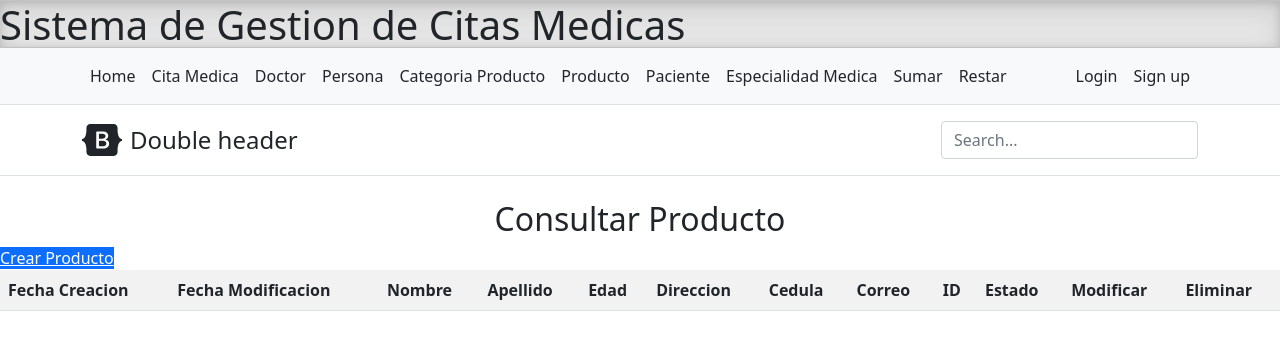
After one commit to jopalomeque/SISTAC, a Django app: page /consultar_producto/ in a window 1280 px wide. The commit adds this page. Shown: the top 350 px of the page. Run offline with Django 3.2, Linux system fonts and the light colour scheme; data that the repository does not hold is empty; some libraries are stand-ins or nearby versions.

Commit message:
Listo para subir

```diff
--- a/SISTAC/urls.py
+++ b/SISTAC/urls.py
@@ -20,4 +20,5 @@ from django.urls import path, include
 urlpatterns = [
     path('admin/', admin.site.urls),
     path('', include('cita_medica.urls')),
+    path('', include('inventario.urls')),
 ]
--- a/cita_medica/templates/base.html
+++ b/cita_medica/templates/base.html
@@ -85,6 +85,12 @@
                 <li class="nav-item"><a href="{% url 'consultar_persona' %}" class="nav-link link-dark px-2">Persona</a>
                 </li>
 
+                <li class="nav-item"><a href="{% url 'consultar_categoria_producto' %}" class="nav-link link-dark px-2">Categoria Producto</a>
+                </li>
+
+                <li class="nav-item"><a href="{% url 'consultar_producto' %}" class="nav-link link-dark px-2">Producto</a>
+                </li>
+
                 <li class="nav-item"><a href="#" class="nav-link link-dark px-2">Paciente</a></li>
                 <li class="nav-item"><a href="#" class="nav-link link-dark px-2">Especialidad Medica</a></li>
                 <li class="nav-item"><a href="{% url 'sumar' %}" class="nav-link link-dark px-2">Sumar</a></li>
--- /dev/null
+++ b/inventario/templates/producto/consultar_producto.html
@@ -0,0 +1,48 @@
+{% extends 'base.html' %}
+{% load crispy_forms_tags %}
+{% block contenido %}
+
+
+    <h2 class="card-title text-center"> Consultar Producto </h2>
+
+    <a href='{% url 'crear_producto' %}' class="btn-primary"> Crear Producto </a>
+
+    <table class="table table-blue table-striped">
+
+        <th>Fecha Creacion</th>
+        <th>Fecha Modificacion</th>
+        <th>Nombre</th>
+        <th>Apellido</th>
+        <th>Edad</th>
+        <th>Direccion</th>
+        <th>Cedula</th>
+        <th>Correo</th>
+        <th>ID</th>
+        <th>Estado</th>
+        <th>Modificar</th>
+        <th>Eliminar</th>
+
+        {% for producto in  prodcutos_ls %}
+            {% if producto.estado == 1 %}
+                <tr>
+
+                    <td>{{ producto.fecha_creacion }}</td>
+                    <td>{{ producto.fecha_modificacion }}</td>
+                    <td>{{ producto.nombre }}</td>
+                    <td>{{ producto.apellido }}</td>
+                    <td>{{ producto.edad }}</td>
+                    <td>{{ producto.direccion }}</td>
+                    <td>{{ producto.cedula }}</td>
+                    <td>{{ producto.correo }}</td>
+                    <td>{{ producto.id }}</td>
+                    <td>{{ producto.estado }}</td>
+                    <td><a href='{% url 'modificar_producto' producto.id %}'> mod </a></td>
+                    <td><a href='{% url 'eliminar_producto' producto.id %}'> elim </a></td>
+
+                </tr>
+            {% endif %}
+        {% endfor %}
+
+    </table>
+
+{% endblock %}
--- a/inventario/urls.py
+++ b/inventario/urls.py
@@ -0,0 +1,34 @@
+"""SisMedico URL Configuration
+
+The `urlpatterns` list routes URLs to views. For more information please see:
+    https://docs.djangoproject.com/en/3.2/topics/http/urls/
+Examples:
+Function views
+    1. Add an import:  from my_app import views
+    2. Add a URL to urlpatterns:  path('', views.home, name='home')
+Class-based views
+    1. Add an import:  from other_app.views import Home
+    2. Add a URL to urlpatterns:  path('', Home.as_view(), name='home')
+Including another URLconf
+    1. Import the include() function: from django.urls import include, path
+    2. Add a URL to urlpatterns:  path('blog/', include('blog.urls'))
+    Este archivo es de la aplicacion cita_medica
+"""
+from django.contrib import admin
+from django.urls import path
+from . import views
+
+urlpatterns = [
+    # RUTAS PARA EL CRUD DE LA CATEOGIRA PRODUCTONA#
+    path('consultar_categoria_producto/', views.consultar_categoria_producto, name="consultar_categoria_producto"),
+    path('crear_categoria_producto/', views.crear_categoria_producto, name="crear_categoria_producto"),
+    path('eliminar_categoria_producto/<int:id>', views.eliminar_categoria_producto, name="eliminar_categoria_producto"),
+    path('modificar_categoria_producto/<int:id>', views.modificar_categoria_producto, name="modificar_categoria_producto"),
+
+    # RUTAS PARA EL CRUD DE PRODUCTONA#
+    path('consultar_producto/', views.consultar_producto, name="consultar_producto"),
+    path('crear_producto/', views.crear_producto, name="crear_producto"),
+    path('eliminar_producto/<int:id>', views.eliminar_producto, name="eliminar_producto"),
+    path('modificar_producto/<int:id>', views.modificar_producto, name="modificar_producto"),
+
+]
--- a/inventario/views.py
+++ b/inventario/views.py
@@ -1,3 +1,105 @@
-from django.shortcuts import render
+from django.shortcuts import render, HttpResponse, redirect, get_object_or_404
+from .forms import CategoriaProductoForm, ProductoForm
+from .models import CategoriaProducto, Producto
+
 
 # Create your views here.
+
+#### CRUD PARA LA ENTIDAD CATEGLORIA PRODUCTO ###
+
+def consultar_categoria_producto(request):
+    categorias_prodcutos = CategoriaProducto.objects.all()
+    return render(request, "categoria_producto/consultar_categoria_producto.html", {'categorias_prodcutos_ls': categorias_prodcutos})
+
+
+def crear_categoria_producto(request):
+    if request.method == "POST":
+        categoriaProductoForm = CategoriaProductoForm(request.POST)
+        if categoriaProductoForm.is_valid():
+            categoriaProductoForm.save()
+            return redirect('consultar_categoria_producto')
+        else:
+            categoriaProductoForm = CategoriaProductoForm()
+    else:
+        categoriaProductoForm = CategoriaProductoForm()
+    return render(request, "categoria_producto/crear_categoria_producto.html", {'categoriaProductoForm': categoriaProductoForm})
+
+
+def eliminar_categoria_producto(request, id):
+    if request.method=="POST":
+        categoriaProducto= get_object_or_404(CategoriaProducto, pk=id)
+        categoriaProductoForm = CategoriaProductoForm(request.POST or None, instance=categoriaProducto)
+        if categoriaProductoForm.is_valid():
+            categoriaProducto.estado = 0
+            categoriaProducto.save()
+            ##personaForm.
+            return redirect('consultar_categoria_producto')
+    else: ##GET
+        categoriaProducto = get_object_or_404(CategoriaProducto, pk=id)
+        categoriaProductoForm = CategoriaProductoForm(instance=categoriaProducto)
+    return render(request, "categoria_producto/eliminar_categoria_producto.html", {'categoriaProductoForm':categoriaProductoForm})
+
+
+def modificar_categoria_producto(request, id):
+    if request.method == "POST":
+        categoriaProducto = get_object_or_404(CategoriaProducto, pk=id)
+        categoriaProductoForm = CategoriaProductoForm(request.POST or None, instance=categoriaProducto)
+        if categoriaProductoForm.is_valid():
+            categoriaProductoForm.save()
+            return redirect('consultar_categoria_producto')
+        else:
+            categoriaProductoForm = CategoriaProductoForm(instance=categoriaProducto)
+    else:  ##GET
+        categoriaProducto = get_object_or_404(CategoriaProducto, pk=id)
+        categoriaProductoForm = CategoriaProductoForm(instance=categoriaProducto)
+    return render(request, "categoria_producto/modificar_categoria_producto.html", {'categoriaProductoForm': categoriaProductoForm})
+
+
+#### CRUD PARA LA ENTIDAD  PRODUCTO ###
+
+def consultar_producto(request):
+    prodcutos = Producto.objects.all()
+    return render(request, "producto/consultar_producto.html", {'prodcutos_ls': prodcutos})
+
+
+def crear_producto(request):
+    if request.method == "POST":
+        productoForm = ProductoForm(request.POST)
+        if productoForm.is_valid():
+            productoForm.save()
+            return redirect('consultar_producto')
+        else:
+            productoForm = ProductoForm()
+    else:
+        productoForm = ProductoForm()
+    return render(request, "producto/crear_producto.html", {'productoForm': productoForm})
+
+
+def eliminar_producto(request, id):
+    if request.method=="POST":
+        producto= get_object_or_404(Producto, pk=id)
+        productoForm = ProductoForm(request.POST or None, instance=producto)
+        if productoForm.is_valid():
+            producto.estado = 0
+            producto.save()
+            ##personaForm.
+            return redirect('consultar_producto')
+    else: ##GET
+        producto = get_object_or_404(Producto, pk=id)
+        productoForm = ProductoForm(instance=producto)
+    return render(request, "categoria_producto/eliminar_categoria_producto.html", {'productoForm':productoForm})
+
+
+def modificar_producto(request, id):
+    if request.method == "POST":
+        producto = get_object_or_404(Producto, pk=id)
+        productoForm = ProductoForm(request.POST or None, instance=producto)
+        if productoForm.is_valid():
+            productoForm.save()
+            return redirect('consultar_producto')
+        else:
+            productoForm = CategoriaProductoForm(instance=producto)
+    else:  ##GET
+        producto = get_object_or_404(Producto, pk=id)
+        productoForm = CategoriaProductoForm(instance=producto)
+    return render(request, "categoria_producto/modificar_categoria_producto.html", {'productoForm': productoForm})
--- a/requirements.txt
+++ b/requirements.txt
@@ -1,5 +1,4 @@
 asgiref==3.4.1
-bower==0.0.0
 certifi==2021.5.30
 cffi==1.14.6
 charset-normalizer==2.0.4
@@ -7,11 +6,9 @@ cryptography==3.4.8
 cymysql==0.9.14
 Deprecated==1.2.13
 Django==3.0.8
-django-bower==5.2.0
 django-crispy-forms==1.12.0
 django-cymysql==3.0.0
 django-debug-toolbar==3.2.2
-django-scheduler==0.9.5
 github3.py==2.0.0
 icalendar==4.0.7
 idna==3.2
```
Also changed, not shown: SISTAC/settings.py (+2 -16 lines), inventario/forms.py (added, +24 -0 lines), inventario/models.py (+5 -5 lines), inventario/templates/categoria_producto/consultar_categoria_producto.html (added, +48 -0 lines), inventario/templates/categoria_producto/crear_categoria_producto.html (added, +26 -0 lines), inventario/templates/categoria_producto/eliminar_categoria_producto.html (added, +29 -0 lines), inventario/templates/categoria_producto/modificar_categoria_producto.html (added, +29 -0 lines), inventario/templates/producto/crear_producto.html (added, +26 -0 lines), inventario/templates/producto/eliminar_producto.html (added, +29 -0 lines), inventario/templates/producto/modificar_producto.html (added, +29 -0 lines), cita_medica/models.py (line endings or trailing spaces).
